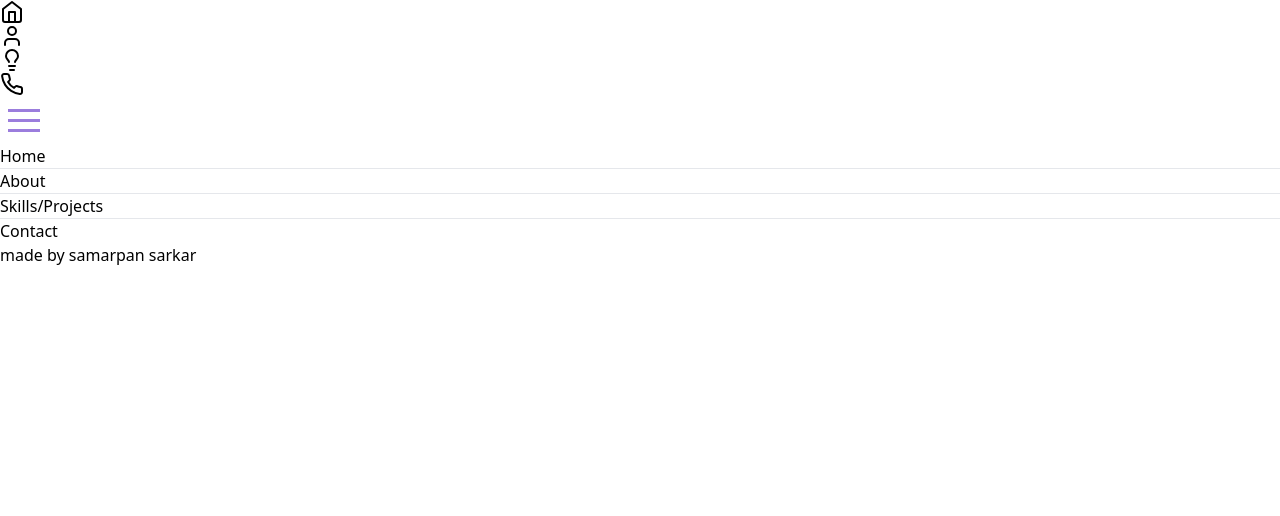
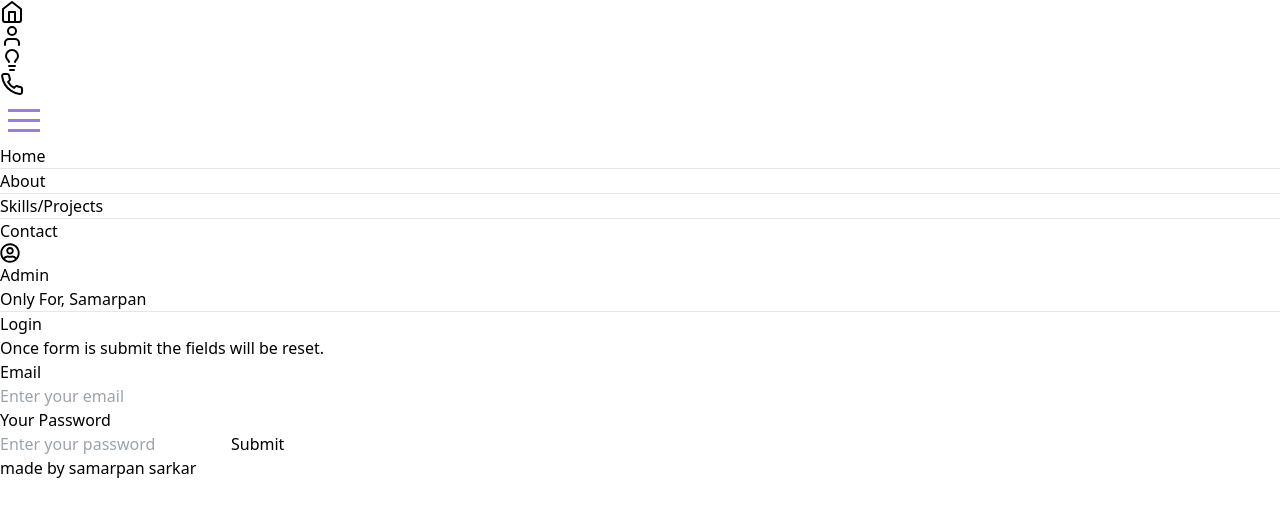
Before and after one commit to samarpansarkar/portfolio, a React (Vite) app: page /login in a window 1280 px wide. Shown: the top 516 px of the page. Built offline with nearby package versions, Linux system fonts and the light colour scheme.

Commit message:
admin login page.

```diff
--- a/src/App.jsx
+++ b/src/App.jsx
@@ -5,6 +5,7 @@ import { BrowserRouter, Route, Routes } from 'react-router-dom'
 import About from "./components/about";
 import Skills from "./components/skills"
 import Contact from "./components/contact";
+import LoginPage from "./components/LoginPage";
 
 function App() {
   return (
@@ -16,6 +17,7 @@ function App() {
           <Route path='/about' Component={About} />
           <Route path='/skills&projects' Component={Skills} />
           <Route path='/contact' Component={Contact} />
+          <Route path='/login' Component={LoginPage} />
           <Route path='*' component={() => <h1>404 Not Found</h1>} />
         </Routes>
       </BrowserRouter>
--- /dev/null
+++ b/src/components/LoginPage.jsx
@@ -0,0 +1,40 @@
+import React, { useState } from 'react';
+import { FaRegUserCircle } from "react-icons/fa";
+
+
+const LoginPage = () => {
+    const [password, setPassword] = useState('');
+    const [email, setEmail] = useState('');
+    const handleSubmit = (e) => {
+        e.preventDefault();
+        console.log({ password, email });
+    }
+    return (
+        <div className='md:p-0 md:pt-24 md:px-40 bg-[radial-gradient(#e5e7eb_1px,transparent_1px)] [background-size:16px_16px] bg-[white] p-8 md:mt-0 mt-6 pt-16'>
+            <div className='md:w-28 md:h-7 rounded-full w-16 h-5 bg-black md:px-2 space-x-5 mb-6 md:mt-0 md:pt-0 relative lg:top-0 md:top-2 top-0'>
+                <FaRegUserCircle className='md:inline-block text-white font-semibold relative md:left-1.5 hidden scale-50 md:scale-100 md:-top-px' size={20} />
+                <span className='text-white font-poppins text-xs md:text-xs font-normal md:font-medium relative md:-left-0 -left-3 md:-top-0 -top-1 md:pb-0 '>Admin</span>
+            </div>
+            <div className='md:mb-0 relative md:-top-4'>
+                <h1 className='md:text-4xl md:font-semibold font-semibold text-4xl'><span className='bg-gradient-to-r from-[#833be7cb] to-[#5521c5] bg-clip-text text-transparent'>Only For,</span> Samarpan</h1>
+                <hr className='md:w-40 w-32 md:mb-0 mb-4 h-2 mt-3 md:ml-0 lg:mt-2 bg-gradient-to-r from-[#bf77eced] to-[#c580f0c8]'></hr>
+            </div>
+            <div className='flex justify-center relative lg:-top-8 pt-10'>
+                <div className='p-4 border md:w-96 md:min-h-96 rounded-lg md:pt-5 md:pr-5 md:pl-5 md:pb-2 bg-[radial-gradient(#e5e7eb_1px,transparent_1px)] [background-size:16px_16px] bg-[white]'>
+                    <h1 className='md:font-medium md:text-2xl font-medium text-xl'>Login</h1>
+                    <h1 className='text-sm text-[#64748be2] md:mt-1'>Once form is submit the fields will be reset.</h1>
+                    <form className='md:mt-0 mt-4' onSubmit={handleSubmit}>
+                        <h1 className='font-medium text-sm md:mt-3 md:mb-1.5 mb-2'>Email</h1>
+                        <input placeholder="Enter your email" type='email' required className='border md:w-full rounded-lg md:h-10 md:pl-4 md:mb-0 mb-1 w-full px-3 h-8' value={email} onChange={(e) => setEmail(e.target.value)} />
+                        <h1 className='font-medium text-sm md:mt-3 md:mb-1.5 mb-2'>Your Password</h1>
+                        <input placeholder="Enter your password" type='password' required className='border md:w-full rounded-lg md:h-10 md:pl-4 md:mb-0 mb-1 w-full px-3 h-8' value={password} onChange={(e) => setPassword(e.target.value)} />
+                        <button className="text-white bg-[#0F172A] md:w-full w-full md:h-11 h-9 rounded-full active:scale-100 duration-300 transition-all hover:scale-105 mt-3" type="submit">Submit</button>
+                    </form>
+                </div>
+            </div>
+
+        </div>
+    )
+}
+
+export default LoginPage
--- a/src/components/content.jsx
+++ b/src/components/content.jsx
@@ -2,7 +2,8 @@ import React from 'react';
 import { FaXTwitter } from "react-icons/fa6";
 import { LuLinkedin, LuInstagram, LuFacebook } from "react-icons/lu";
 import Resume from './resume';
-import Github from "./github"
+import Github from "./github";
+import Login from "./login";
 import profilePic from '../components/icons/picofme (3).png'
 
 
@@ -44,7 +45,10 @@ const content = () => {
       <div className='hidden lg:inline-block md:h-fit md:w-5/12 relative md:mr-32 md:mt-16'>
         <img className='mt-10' src={profilePic} alt='profile pic' />
       </div>
-      <Github />
+      <div className='flex  justify-between gap-10'>
+        <Github />
+        <Login />
+      </div>
     </div>
   )
 }
--- /dev/null
+++ b/src/components/login.jsx
@@ -0,0 +1,16 @@
+import React from 'react'
+import { CgLogIn } from "react-icons/cg";
+const Login = () => {
+    return (
+        <a className='w-36 border border-black h-12 z-10 fixed bottom-20 md:bottom-32 rounded-r-full -left-1 flex justify-start hover:bg-[#3d373d] hover:text-[#ffffff] transition-all duration-200 active:bg-zinc-300' href="/login">
+            <div className='h-fit p-2.5 pt-3'>
+                <CgLogIn size={24} />
+            </div>
+            <div>
+                <h1 className='text-left align-middle text-2xl font-semibold font-rubix py-1.5 relative top-0.5'>Admin</h1>
+            </div>
+        </a>
+    )
+}
+
+export default Login
```
